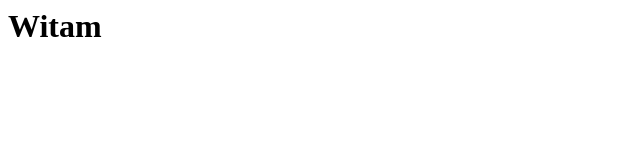
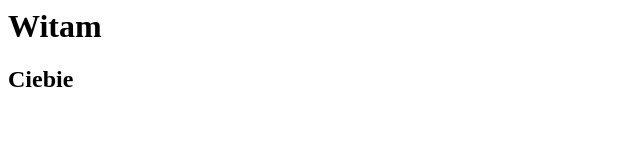
Before and after one commit to Dasarro/abc, a plain HTML site: page index.html in a window 1280 px wide. Shown: the full height of the page, 0-640 px from the left. Drawn offline with Linux system fonts and the light colour scheme.

Commit message:
Add h2 header

```diff
--- a/index.html
+++ b/index.html
@@ -10,5 +10,6 @@
 
     <body>
         <h1>Witam</h1>
+        <h2>Ciebie</h2>
     </body>
 </html>
```
